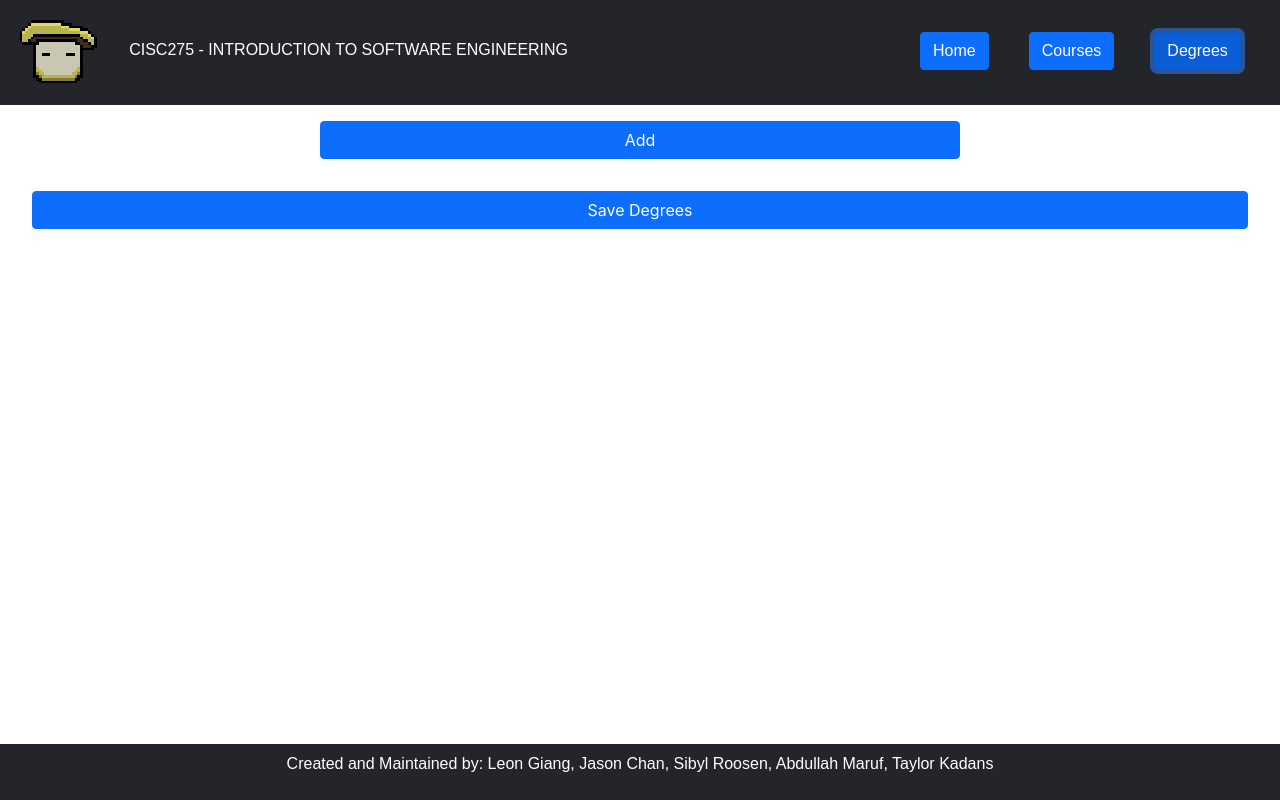
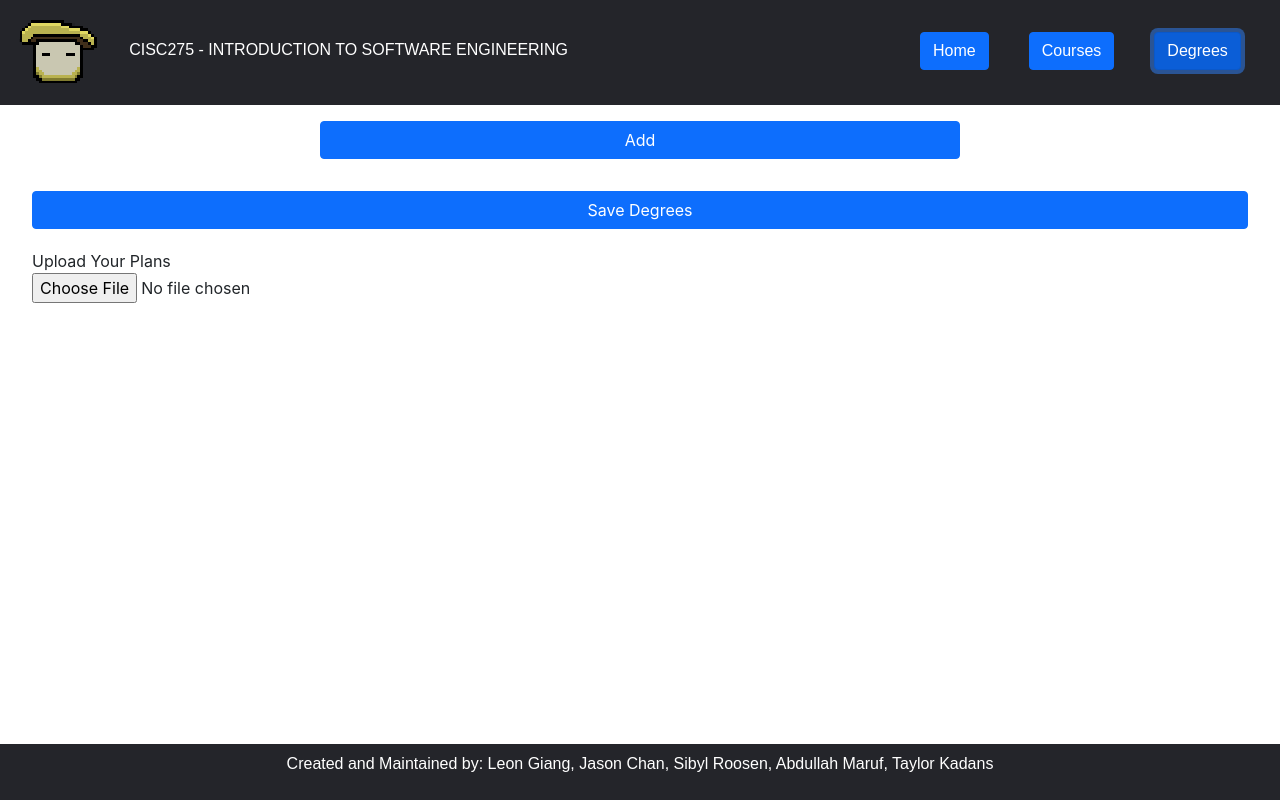
Before and after one commit to CISC275123/Final-Project, a React (Create React App) app: page / in a window 1280 px wide. Both pictures are taken after a click on the button "Degrees". Built offline with nearby package versions, Linux system fonts and the light colour scheme.

Commit message:
Added ability for user to upload degree plans they have previously saved.

```diff
--- a/src/components/DegreeDisplay.tsx
+++ b/src/components/DegreeDisplay.tsx
@@ -25,7 +25,8 @@ export const DegreeDisplay = ({
     //
     // OUTPUTS:
     // Modifies the state variable containing the list of Degrees. Adds the new degree to it.
-    function addDegree(name: string) {
+    function addDegree(name: string, degrees: Degree[] = []): void {
+        if (degrees.length <= 0) {
             const newDegree: Degree = {
                 name: name,
                 years: [],
@@ -34,6 +35,20 @@ export const DegreeDisplay = ({
             const newId = degreeId + 1;
             setDegreeId(newId);
             updateGlobalDegreeList([...globalDegreeList, newDegree]);
+        } else {
+            // Updates IDs in the imported degrees so there is no overlap.
+            const updateId: Degree[] = degrees.map(
+                (d: Degree, index): Degree => {
+                    const newId = degreeId + index;
+                    setDegreeId(newId + 1);
+                    return {
+                        ...d,
+                        id: newId
+                    };
+                }
+            );
+            updateGlobalDegreeList([...globalDegreeList, ...updateId]);
+        }
     }
 
     // Used to add a new instance of a Year to a degree. Takes user Input for the name.
--- a/src/components/DegreeList.tsx
+++ b/src/components/DegreeList.tsx
@@ -1,5 +1,5 @@
 /* eslint-disable no-extra-parens */
-import React, { useState } from "react";
+import React, { ChangeEvent, useState } from "react";
 import { Button, Form } from "react-bootstrap";
 import { Degree } from "../interfaces/degree";
 import { DegreeCard } from "./DegreeCard";
@@ -20,7 +20,7 @@ export const DegreeList = ({
     defaultCourses
 }: {
     degrees: Degree[];
-    addDegree: (name: string) => void;
+    addDegree: (name: string, degrees: Degree[]) => void;
     deleteYear: (targetYear: Year, targetDegree: Degree) => void;
     removeDegree: (id: number) => void;
     addYear: (name: string, degree: Degree) => void;
@@ -34,6 +34,7 @@ export const DegreeList = ({
     const [displayId, setDisplayId] = useState<null | number>(null);
     const [userInput, setUserInput] = useState<string>("Sample Degree");
     const [isAdding, setIsAdding] = useState<boolean>(false);
+    const [file, setFile] = useState();
 
     const handleDegreeView = (id: number) => {
         setDisplayId(id);
@@ -48,7 +49,7 @@ export const DegreeList = ({
     };
 
     const setUpDegree = () => {
-        addDegree(userInput);
+        addDegree(userInput, []);
         handleAddClick();
     };
 
@@ -72,6 +73,51 @@ export const DegreeList = ({
 
         return <Button onClick={downloadDegrees}>Save Degrees</Button>;
     };
+
+    const UploadDegreesButton: React.FC<{
+        onUpload: (degrees: Degree[]) => void;
+    }> = ({ onUpload }) => {
+        const handleFileUpload = (event: ChangeEvent<HTMLInputElement>) => {
+            const file = event.target.files?.[0];
+
+            if (file) {
+                const reader = new FileReader();
+
+                reader.onload = (e) => {
+                    try {
+                        const degreesJson = e.target?.result as string;
+                        const parsedDegrees = JSON.parse(degreesJson);
+
+                        // Validate the structure if needed
+                        // For example, check if parsedDegrees is an array of Degree objects
+
+                        onUpload(parsedDegrees);
+                    } catch (error) {
+                        console.error("Error parsing JSON file:", error);
+                    }
+                };
+
+                reader.readAsText(file);
+            }
+        };
+
+        return (
+            <div>
+                <label htmlFor="fileInput">Upload Your Plans</label>
+                <br />
+                <input
+                    type="file"
+                    id="fileInput"
+                    accept=".json"
+                    onChange={handleFileUpload}
+                />
+            </div>
+        );
+    };
+
+    function handleUpload(degrees: Degree[]) {
+        addDegree("", degrees);
+    }
 
     return (
         <div className="degree_page">
@@ -119,6 +165,7 @@ export const DegreeList = ({
                     </>
                 )}
                 {!displayId && <SaveDegrees degrees={degrees} />}
+                {!displayId && <UploadDegreesButton onUpload={handleUpload} />}
                 {degrees.map((degree: Degree) => {
                     const dId = degree.id;
                     if (displayId === dId) {
```
Lines whose indentation alone changed are shown as unchanged.
